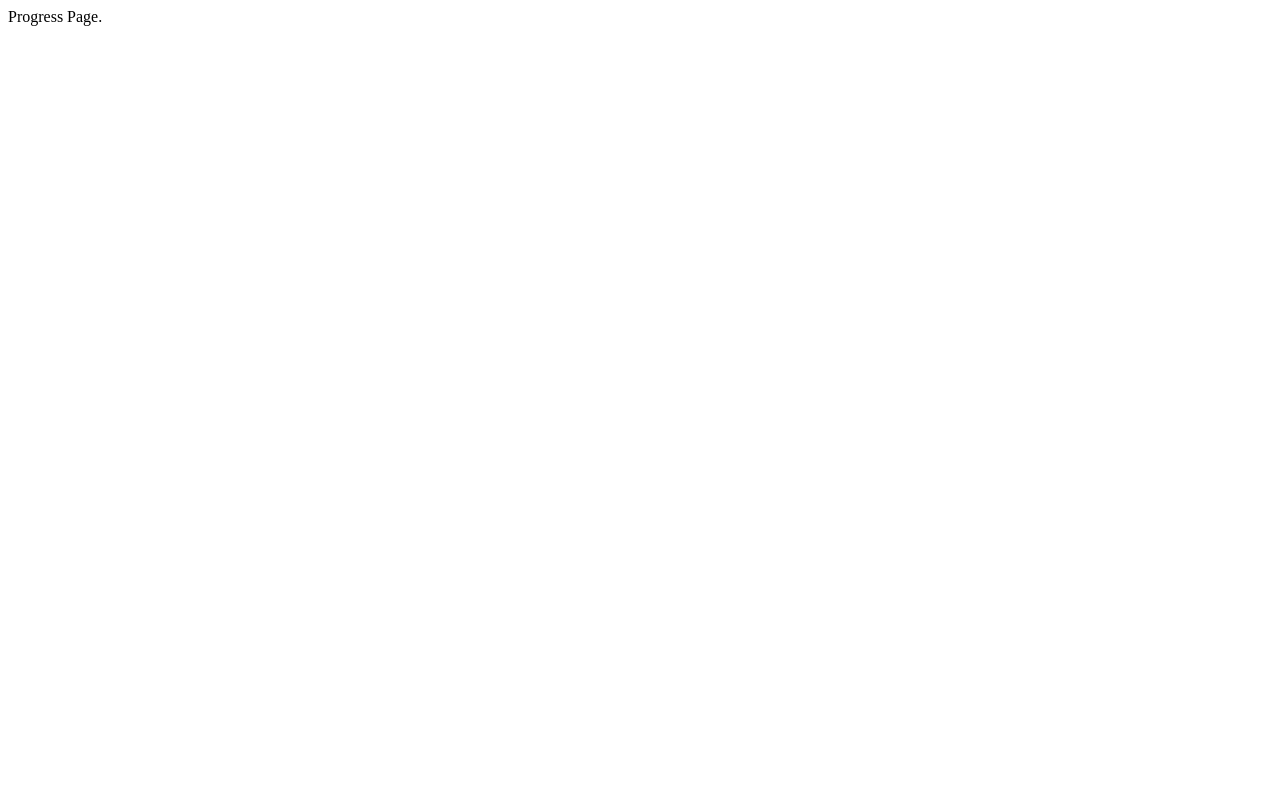
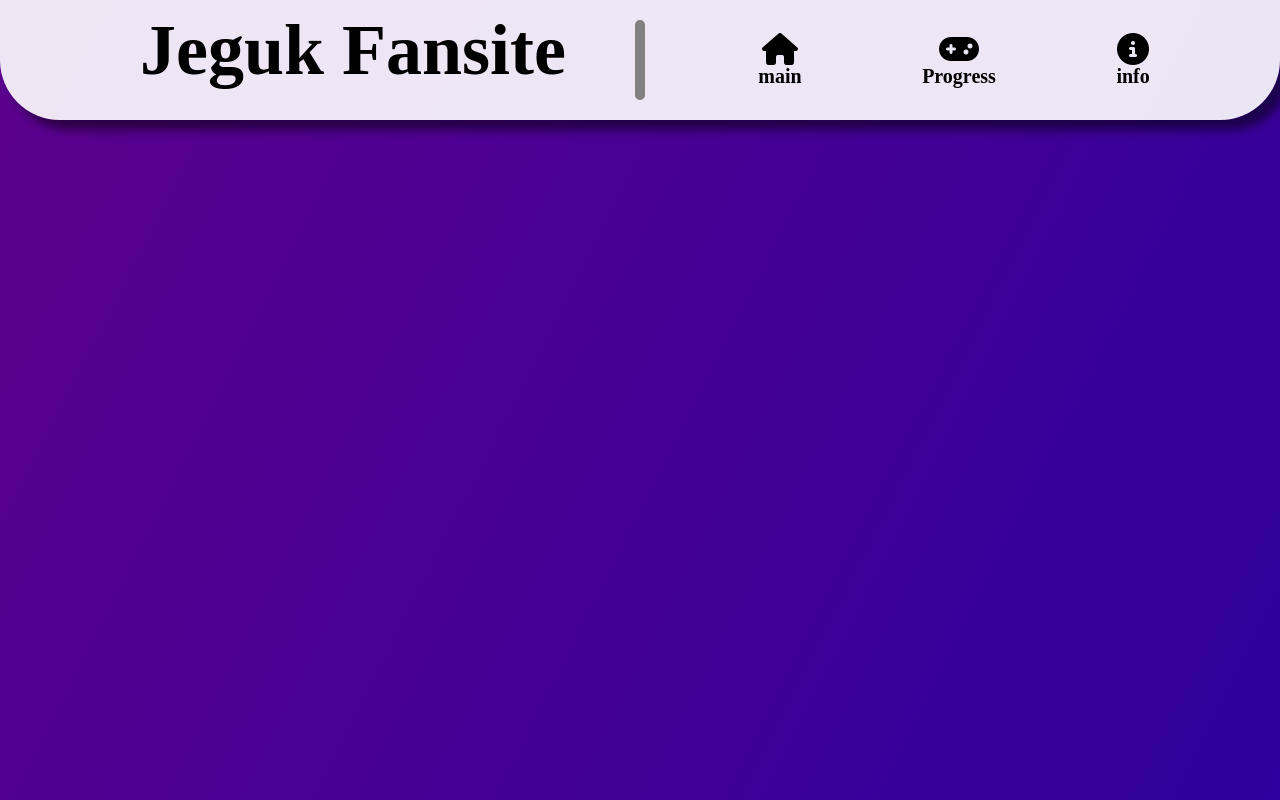
Before and after one commit to ptm119/jeguk, a plain HTML site: page progress.html in a window 1280 px wide. Drawn offline with Linux system fonts and the light colour scheme.

Commit message:
Created progress.css and progress.js

```diff
--- a/css/main.css
+++ b/css/main.css
@@ -70,7 +70,7 @@ body {
 
 .channels__title {
     position: absolute;
-    top: 740px;
+    top: 780px;
     color: white;
     font-size: 60px;
 }
--- a/progress.html
+++ b/progress.html
@@ -1 +1,48 @@
-Progress Page.
+<!DOCTYPE html>
+<html lang="en">
+
+<head>
+    <meta charset="UTF-8">
+    <meta name="viewport" content="width=device-width, initial-scale=1.0">
+    <link rel="stylesheet" href="css/style.css" />
+    <link rel="stylesheet" href="css/progress.css" />
+    <title>Progress Page</title>
+</head>
+
+<body>
+    <header class="nav-bar">
+        <h1 class="nav-bar__title">Jeguk Fansite</h1>
+
+        <div class="nav-bar__div-bar"></div>
+
+        <div class="nav-bar__icons">
+            <a href="main.html">
+                <div class="icon-block">
+                    <i class="fa-solid fa-house fa-2x"></i>
+                    <span>main</span>
+                </div>
+            </a>
+            <a href="progress.html">
+                <div class="icon-block">
+                    <i class="fa-solid fa-gamepad fa-2x"></i>
+                    <span>Progress</span>
+                </div>
+            </a>
+            <a href="https://www.google.com">
+                <div class="icon-block">
+                    <i class="fa-solid fa-circle-info fa-2x"></i>
+                    <span>info</span>
+                </div>
+            </a>
+        </div>
+    </header>
+
+    <main id="main-screen">
+        <img class="bg-image" src="img/bg-image.png" />
+    </main>
+
+    <script src="https://kit.fontawesome.com/6ad0c68f5d.js" crossorigin="anonymous"></script>
+    <script src="js/progress.js"></script>
+</body>
+
+</html>
```
Also changed, not shown: css/progress.css (added), js/progress.js (added).
